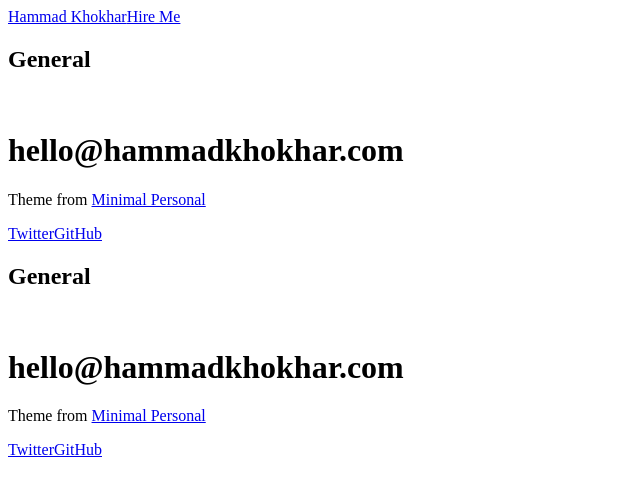
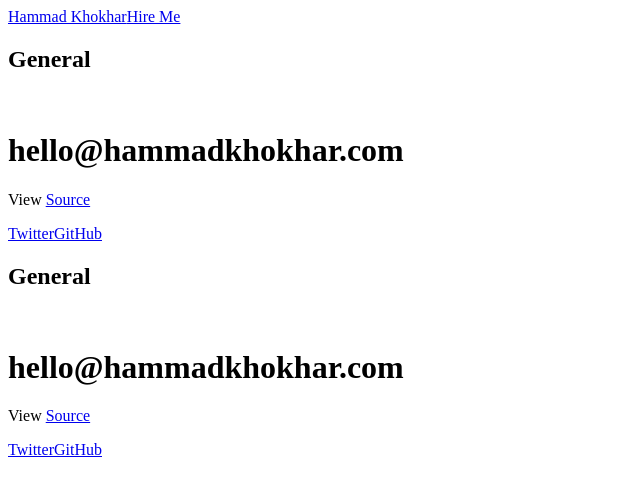
Before and after one commit to hammadkhokhar/Minimal-Personal-Website, a Next.js app: page /components/footer in a window 1280 px wide. Shown: the top 496 px of the page, without its empty margins (0-640 px from the left). Built offline with nearby package versions, Linux system fonts and the light colour scheme.

Commit message:
update footer

```diff
--- a/pages/components/footer.jsx
+++ b/pages/components/footer.jsx
@@ -12,14 +12,14 @@ const Footer = () => {
         </div>
         <div className="flex flex-col justify-between lg:flex-row items-center">
           <p>
-            Theme from&nbsp;
+            View&nbsp;
             <a
               href="https://github.com/hammadkhokhar/minimal-personal-website"
               className={"transition-colors hover:text-yellow-500"}
               target="_blank"
               rel="noreferrer"
             >
-              Minimal Personal
+              Source
             </a>
           </p>
           <div className="flex flex-wrap pt-2 sm:space-x-4 space-x-2 font-medium lg:pt-0">
```
